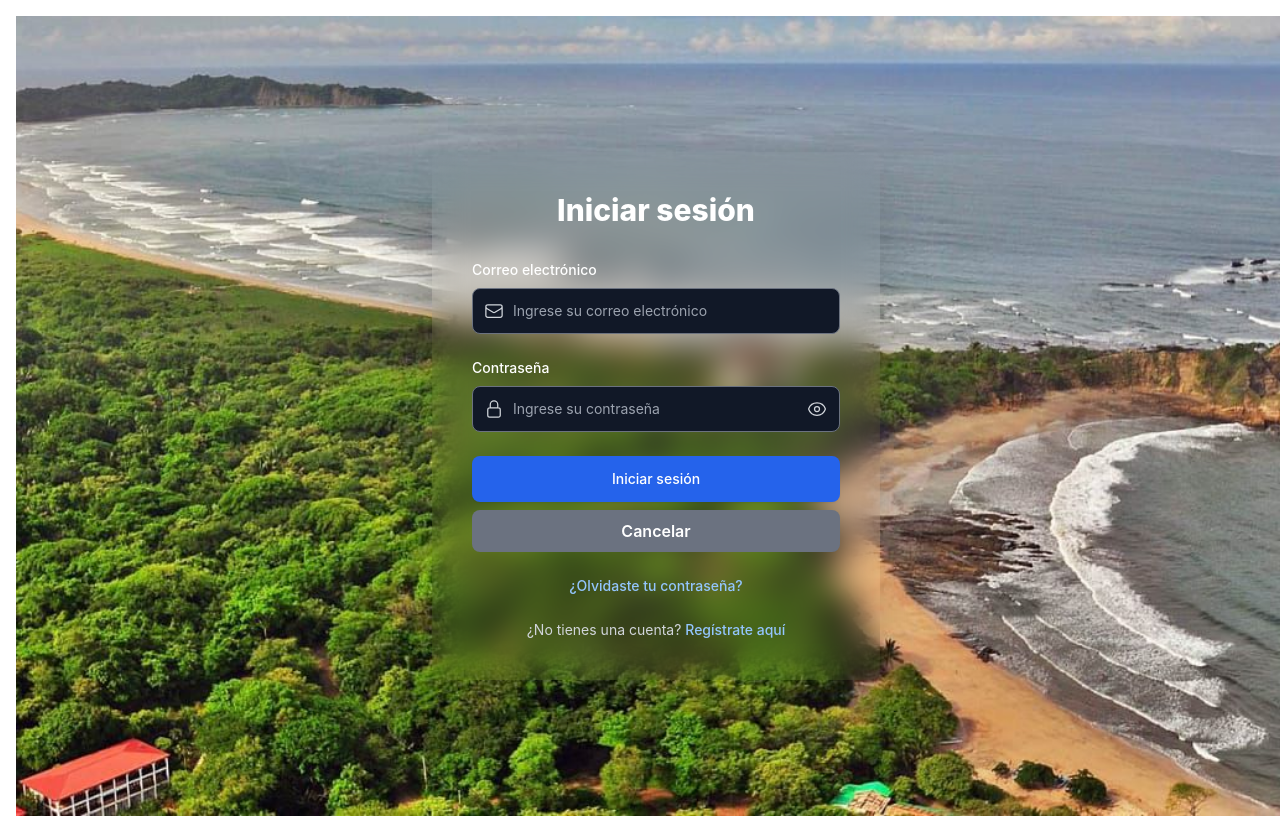
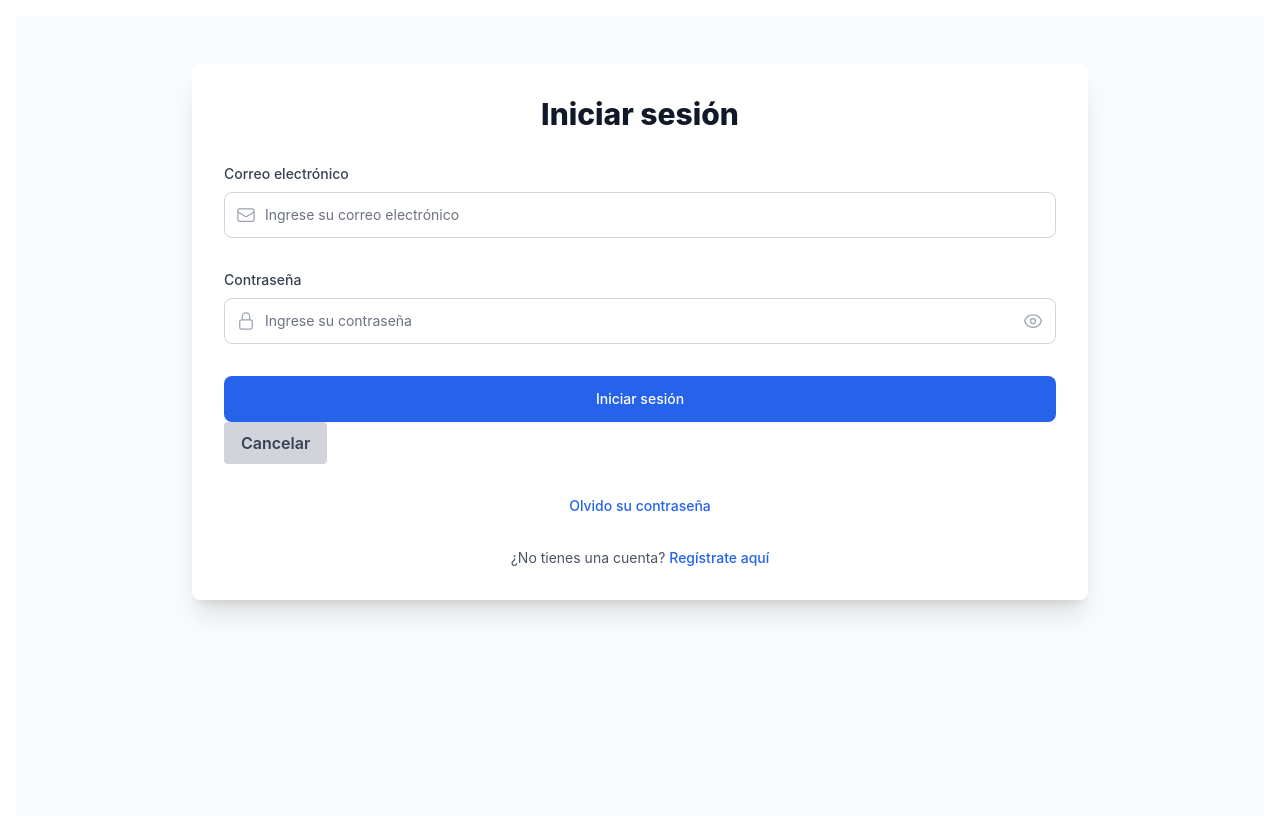
Before and after one commit to DannyJimenezA/FrontEnd-ZMTMN, a React (Vite) app: page /login in a window 1280 px wide. Built offline with nearby package versions, Linux system fonts and the light colour scheme.

Commit message:
login provisional

```diff
--- a/src/Pages/Auth/Login.tsx
+++ b/src/Pages/Auth/Login.tsx
@@ -34,22 +34,119 @@ export default function Login() {
   };
 
   return (
-    <div
-      className="min-h-screen w-full bg-cover bg-center flex items-center justify-center"
-      style={{ backgroundImage: "url('/src/Img/Img01.jpg')", backgroundSize: "cover", backgroundPosition: "center", backgroundRepeat: "no-repeat", height: "100vh", width: "100vw" }}
-    >
-      <div className="bg-black bg-opacity-0 backdrop-blur-lg shadow-2xl rounded-lg p-10 w-full max-w-md">
-        <h2 className="text-3xl font-extrabold text-white mb-8 text-center">
+    // <div
+    //   className="min-h-screen w-full bg-cover bg-center flex items-center justify-center"
+    //   style={{ backgroundImage: "url('/src/Img/Img01.jpg')", backgroundSize: "cover", backgroundPosition: "center", backgroundRepeat: "no-repeat", height: "100vh", width: "100vw" }}
+    // >
+    //   <div className="bg-black bg-opacity-0 backdrop-blur-lg shadow-2xl rounded-lg p-10 w-full max-w-md">
+    //     <h2 className="text-3xl font-extrabold text-white mb-8 text-center">
+    //       Iniciar sesión
+    //     </h2>
+    //     <form onSubmit={handleSubmit} className="space-y-6">
+    //       <div>
+    //         <label htmlFor="email-address" className="block text-sm font-medium text-white mb-2">
+    //           Correo electrónico
+    //         </label>
+    //         <div className="relative">
+    //           <div className="absolute inset-y-0 left-0 pl-3 flex items-center pointer-events-none">
+    //             <EnvelopeIcon className="h-5 w-5 text-gray-300" aria-hidden="true" />
+    //           </div>
+    //           <input
+    //             id="email-address"
+    //             name="email"
+    //             type="email"
+    //             autoComplete="email"
+    //             required
+    //             className="appearance-none block w-full px-3 py-3 pl-10 border border-gray-500 rounded-lg placeholder-gray-400 bg-gray-900 text-white focus:outline-none focus:ring-blue-500 focus:border-blue-500 sm:text-sm"
+    //             placeholder="Ingrese su correo electrónico"
+    //             value={email}
+    //             onChange={(e) => setEmail(e.target.value)}
+    //           />
+    //         </div>
+    //       </div>
+
+    //       <div>
+    //         <label htmlFor="password" className="block text-sm font-medium text-white mb-2">
+    //           Contraseña
+    //         </label>
+    //         <div className="relative">
+    //           <div className="absolute inset-y-0 left-0 pl-3 flex items-center pointer-events-none">
+    //             <LockClosedIcon className="h-5 w-5 text-gray-300" aria-hidden="true" />
+    //           </div>
+    //           <input
+    //             id="password"
+    //             name="password"
+    //             type={showPassword ? 'text' : 'password'}
+    //             autoComplete="current-password"
+    //             required
+    //             className="appearance-none block w-full px-3 py-3 pl-10 border border-gray-500 rounded-lg placeholder-gray-400 bg-gray-900 text-white focus:outline-none focus:ring-blue-500 focus:border-blue-500 sm:text-sm"
+    //             placeholder="Ingrese su contraseña"
+    //             value={password}
+    //             onChange={(e) => setPassword(e.target.value)}
+    //           />
+    //           <button
+    //             type="button"
+    //             onClick={() => setShowPassword(!showPassword)}
+    //             className="absolute inset-y-0 right-0 pr-3 flex items-center focus:outline-none"
+    //           >
+    //             {showPassword ? (
+    //               <EyeSlashIcon className="h-5 w-5 text-gray-300 hover:text-gray-400" aria-hidden="true" />
+    //             ) : (
+    //               <EyeIcon className="h-5 w-5 text-gray-300 hover:text-gray-400" aria-hidden="true" />
+    //             )}
+    //           </button>
+    //         </div>
+    //       </div>
+
+    //       {error && <p className="text-red-500 text-center">{error}</p>}
+
+    //       <div>
+    //         <button
+    //           type="submit"
+    //           className="w-full flex justify-center py-3 px-4 border border-transparent rounded-lg shadow-sm text-sm font-medium text-white bg-blue-600 hover:bg-blue-700 focus:outline-none focus:ring-2 focus:ring-offset-2 focus:ring-blue-500"
+    //         >
+    //           Iniciar sesión
+    //         </button>
+    //         <button
+    //           onClick={handleBack}
+    //           className="w-full mt-2 px-4 py-2 bg-gray-500 text-white font-semibold rounded-lg hover:bg-gray-600 transition-colors"
+    //         >
+    //           Cancelar
+    //         </button>
+    //       </div>
+
+    //       <div className="text-center text-sm text-white">
+    //         <a href="/forgot-password" className="font-medium text-blue-300 hover:text-blue-400">
+    //           ¿Olvidaste tu contraseña?
+    //         </a>
+    //       </div>
+    //       <div className="text-center text-sm text-white">
+    //         <span className="text-gray-300">¿No tienes una cuenta?</span>
+    //         {' '}
+    //         <a href="/register" className="font-medium text-blue-300 hover:text-blue-400">
+    //           Regístrate aquí
+    //         </a>
+    //       </div>
+    //     </form>
+    //   </div>
+    // </div>
+
+    <div className="min-h-screen w-full bg-gray-50">
+       <div className="h-full w-full px-4 py-12 sm:px-6 lg:px-8">
+         <div className="w-full max-w-4xl mx-auto">
+           <div className="bg-white shadow-xl rounded-lg p-8">
+             <h2 className="text-3xl font-extrabold text-gray-900 mb-8 text-center">
                Iniciar sesión
              </h2>
-        <form onSubmit={handleSubmit} className="space-y-6">
+             <form onSubmit={handleSubmit} className="space-y-8">
+               <div className="grid gap-6 md:grid-cols-1 lg:gap-8">
                  <div>
-            <label htmlFor="email-address" className="block text-sm font-medium text-white mb-2">
+                   <label htmlFor="email-address" className="block text-sm font-medium text-gray-700 mb-2">
                      Correo electrónico
                    </label>
                    <div className="relative">
                      <div className="absolute inset-y-0 left-0 pl-3 flex items-center pointer-events-none">
-                <EnvelopeIcon className="h-5 w-5 text-gray-300" aria-hidden="true" />
+                       <EnvelopeIcon className="h-5 w-5 text-gray-400" aria-hidden="true" />
                      </div>
                      <input
                        id="email-address"
@@ -57,7 +154,7 @@ export default function Login() {
                        type="email"
                        autoComplete="email"
                        required
-                className="appearance-none block w-full px-3 py-3 pl-10 border border-gray-500 rounded-lg placeholder-gray-400 bg-gray-900 text-white focus:outline-none focus:ring-blue-500 focus:border-blue-500 sm:text-sm"
+                       className="appearance-none block w-full px-3 py-3 pl-10 border border-gray-300 rounded-lg placeholder-gray-500 text-gray-900 focus:outline-none focus:ring-blue-500 focus:border-blue-500 sm:text-sm"
                        placeholder="Ingrese su correo electrónico"
                        value={email}
                        onChange={(e) => setEmail(e.target.value)}
@@ -66,12 +163,12 @@ export default function Login() {
                  </div>
 
                  <div>
-            <label htmlFor="password" className="block text-sm font-medium text-white mb-2">
+                   <label htmlFor="password" className="block text-sm font-medium text-gray-700 mb-2">
                      Contraseña
                    </label>
                    <div className="relative">
                      <div className="absolute inset-y-0 left-0 pl-3 flex items-center pointer-events-none">
-                <LockClosedIcon className="h-5 w-5 text-gray-300" aria-hidden="true" />
+                       <LockClosedIcon className="h-5 w-5 text-gray-400" aria-hidden="true" />
                      </div>
                      <input
                        id="password"
@@ -79,7 +176,7 @@ export default function Login() {
                        type={showPassword ? 'text' : 'password'}
                        autoComplete="current-password"
                        required
-                className="appearance-none block w-full px-3 py-3 pl-10 border border-gray-500 rounded-lg placeholder-gray-400 bg-gray-900 text-white focus:outline-none focus:ring-blue-500 focus:border-blue-500 sm:text-sm"
+                       className="appearance-none block w-full px-3 py-3 pl-10 border border-gray-300 rounded-lg placeholder-gray-500 text-gray-900 focus:outline-none focus:ring-blue-500 focus:border-blue-500 sm:text-sm"
                        placeholder="Ingrese su contraseña"
                        value={password}
                        onChange={(e) => setPassword(e.target.value)}
@@ -90,15 +187,16 @@ export default function Login() {
                        className="absolute inset-y-0 right-0 pr-3 flex items-center focus:outline-none"
                      >
                        {showPassword ? (
-                  <EyeSlashIcon className="h-5 w-5 text-gray-300 hover:text-gray-400" aria-hidden="true" />
+                         <EyeSlashIcon className="h-5 w-5 text-gray-400 hover:text-gray-500" aria-hidden="true" />
                        ) : (
-                  <EyeIcon className="h-5 w-5 text-gray-300 hover:text-gray-400" aria-hidden="true" />
+                         <EyeIcon className="h-5 w-5 text-gray-400 hover:text-gray-500" aria-hidden="true" />
                        )}
                      </button>
                    </div>
                  </div>
+               </div>
 
-          {error && <p className="text-red-500 text-center">{error}</p>}
+               {error && <p className="text-red-600 text-center">{error}</p>}
 
                <div>
                  <button
@@ -109,27 +207,29 @@ export default function Login() {
                  </button>
                  <button
                    onClick={handleBack}
-              className="w-full mt-2 px-4 py-2 bg-gray-500 text-white font-semibold rounded-lg hover:bg-gray-600 transition-colors"
+                   className="px-4 py-2 bg-gray-300 text-gray-700 font-semibold rounded hover:bg-gray-400 transition-colors"
                  >
                    Cancelar
                  </button>
                  </div>
-
-          <div className="text-center text-sm text-white">
-            <a href="/forgot-password" className="font-medium text-blue-300 hover:text-blue-400">
-              ¿Olvidaste tu contraseña?
+                 <div className="text-center text-sm">
+               <a href="/forgot-password" className="font-medium text-blue-600 hover:text-blue-500">
+                   Olvido su contraseña
                  </a>
                  </div>
-          <div className="text-center text-sm text-white">
-            <span className="text-gray-300">¿No tienes una cuenta?</span>
+               <div className="text-center text-sm">
+                 <span className="text-gray-600">¿No tienes una cuenta?</span>
                  {' '}
-            <a href="/register" className="font-medium text-blue-300 hover:text-blue-400">
+                 <a href="/register" className="font-medium text-blue-600 hover:text-blue-500">
                    Regístrate aquí
                  </a>
                  </div>
                  </form>
                  </div>
                  </div>
+                 </div>
+                 </div>
+
   );
 
 }
```
Lines whose indentation alone changed are shown as unchanged.
